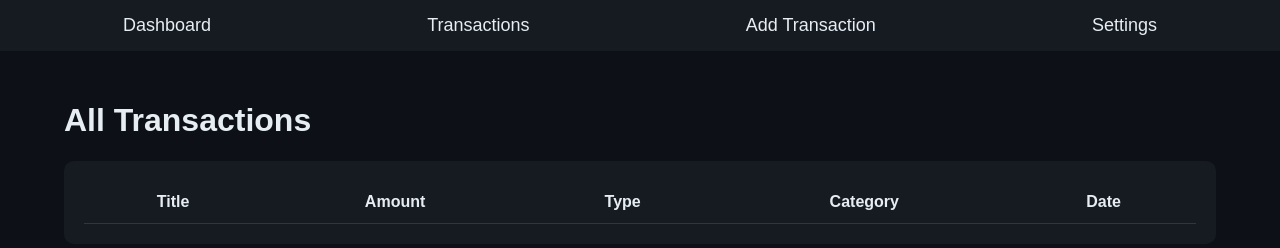
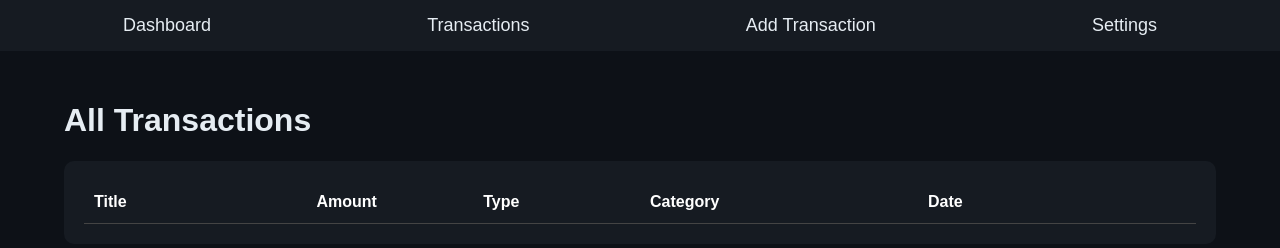
Before and after one commit to Karthik-sr-11/expense-tracker-frontend, a plain HTML site: page transactions.html in a window 1280 px wide. Drawn offline with Linux system fonts and the light colour scheme; no server answers.

Commit message:
Update style.css

```diff
--- a/css/style.css
+++ b/css/style.css
@@ -73,3 +73,30 @@ th, td {
     padding: 12px;
     border-bottom: 1px solid #30363d;
 }
+table {
+    width: 100%;
+    border-collapse: collapse;
+}
+
+th, td {
+    padding: 12px 10px;
+    text-align: left;
+    border-bottom: 1px solid #444;
+    vertical-align: middle;
+}
+
+th {
+    font-weight: 600;
+    color: #fff;
+}
+
+td {
+    color: #ddd;
+}
+
+/* Fix column widths for perfect alignment */
+th:nth-child(1), td:nth-child(1) { width: 20%; }  /* Title */
+th:nth-child(2), td:nth-child(2) { width: 15%; }  /* Amount */
+th:nth-child(3), td:nth-child(3) { width: 15%; }  /* Type */
+th:nth-child(4), td:nth-child(4) { width: 25%; }  /* Category */
+th:nth-child(5), td:nth-child(5) { width: 25%; }  /* Date */
```
